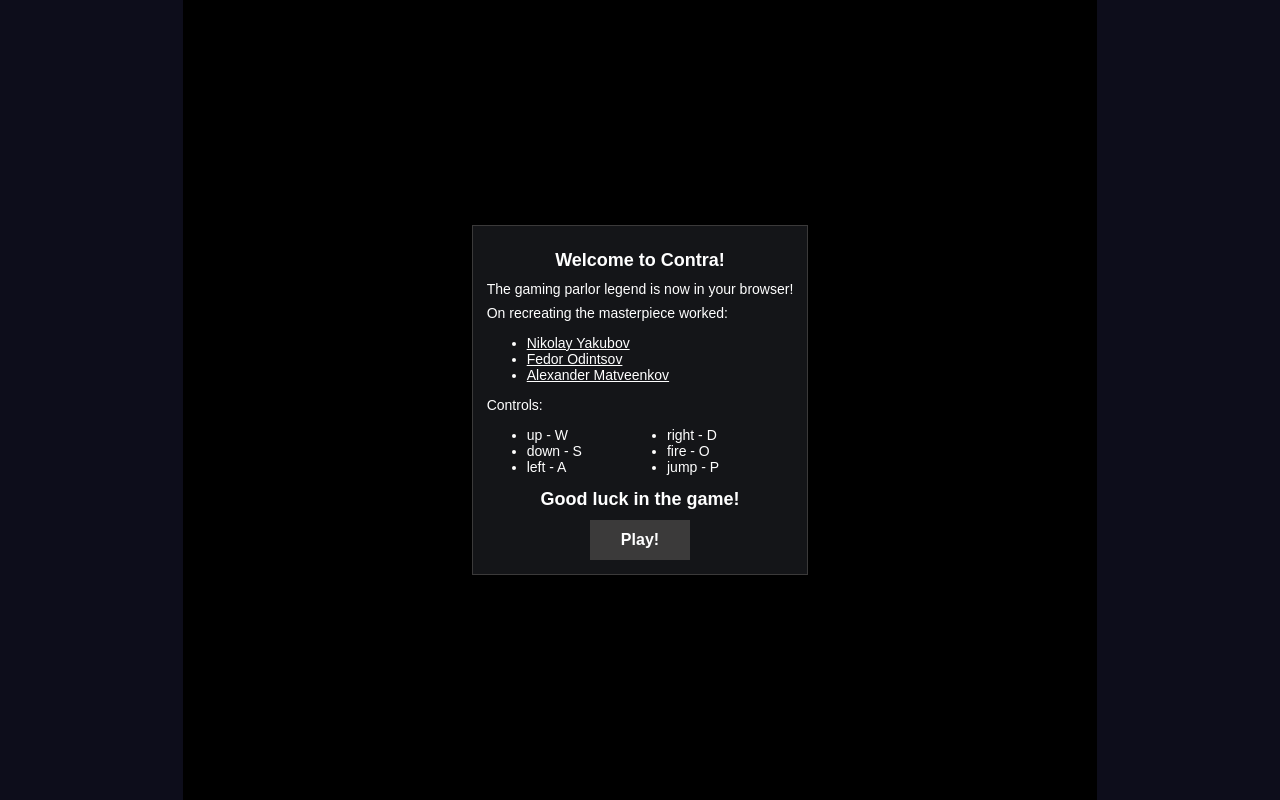
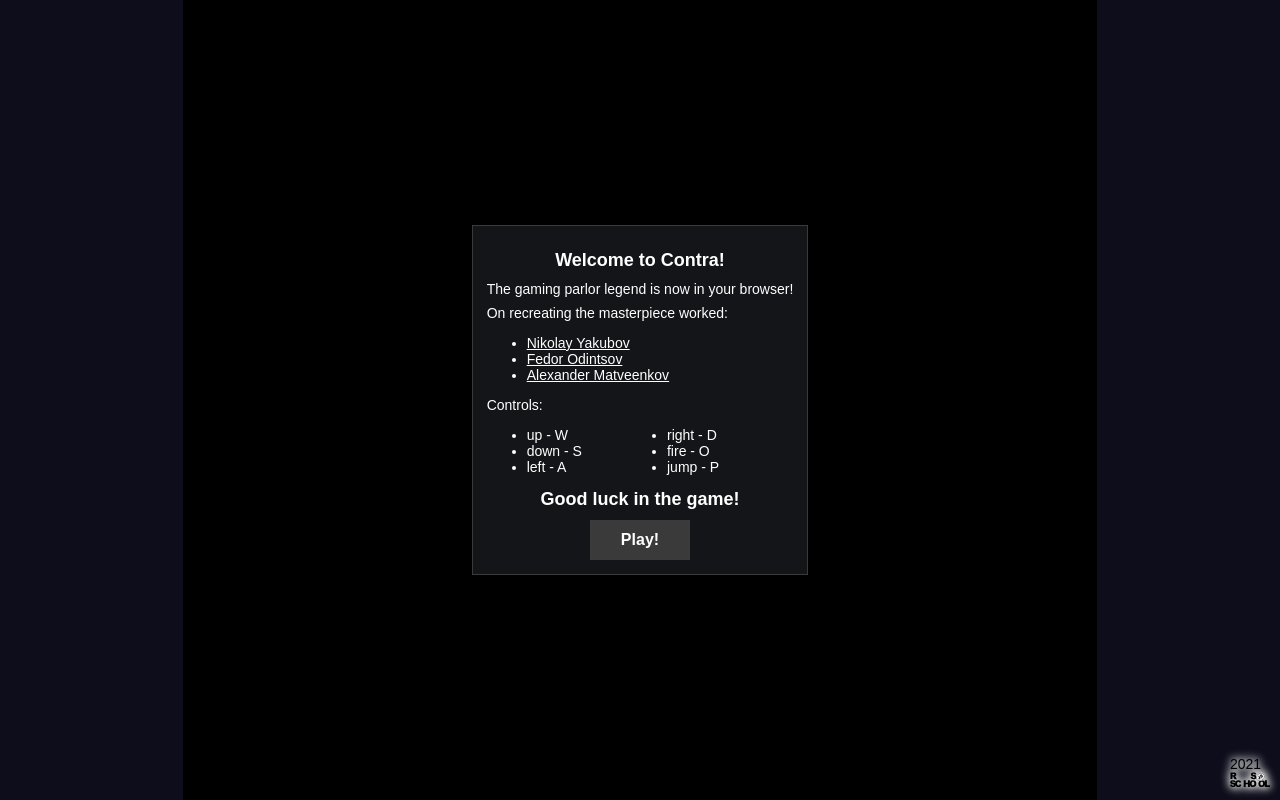
Before and after one commit to EroldKoil/contra, a website built with webpack: page Contra Clone/src/index.html in a window 1280 px wide. Built offline with nearby package versions, Linux system fonts and the light colour scheme.

Commit message:
feat: add logo

```diff
--- a/Contra Clone/src/index.html
+++ b/Contra Clone/src/index.html
@@ -85,6 +85,15 @@
       width: 55px;
       height: 55px;
     }
+
+    .rs {
+      position: absolute;
+      right: 10px;
+      bottom: 10px;
+      width: 40px;
+      filter: drop-shadow(0px 0px 5px #ffffff) drop-shadow(0px 0px 3px #ffffff);
+      z-index: 1000;
+    }
   </style>
   <title></title>
 </head>
@@ -93,6 +102,7 @@
   <dir class="zone_joystick" id="zone_joystick"></dir>
   <dialog>
   </dialog>
+  <div class="rs">2021 <a href="https://rs.school/js/"><img src="../assets/main_menu/rs_school_js.svg" alt="RSSchool logo"></a></div>
 </body>
 
 </html>
--- a/Contra Clone/src/player.js
+++ b/Contra Clone/src/player.js
@@ -226,7 +226,8 @@
     yCoef: 0,
   },
 };
-const gameOverSpr = [{
+const gameOverSpr = [
+  {
     x: 234,
     y: 31,
     w: 46,
--- a/Contra Clone/src/sound.js
+++ b/Contra Clone/src/sound.js
@@ -84,6 +84,12 @@
     sounds[`level${currentLevel}start`].audio.removeEventListener('ended', this.continueMusic);
   }
 
+  // Установить громкость музыки текущего уровня
+  static setMusicVolume(volume) {
+    sounds[`level${currentLevel}start`].audio.volume = volume;
+    sounds[`level${currentLevel}repeat`].audio.volume = volume;
+  }
+
   // Служебный метод слушатель события окончания проигрывания музыки
   static continueMusic() {
     sounds[`level${currentLevel}start`].audio.removeEventListener('ended', this.continueMusic);
```
Also changed, not shown: Contra Clone/assets/main_menu/rs_school_js.svg (added).
